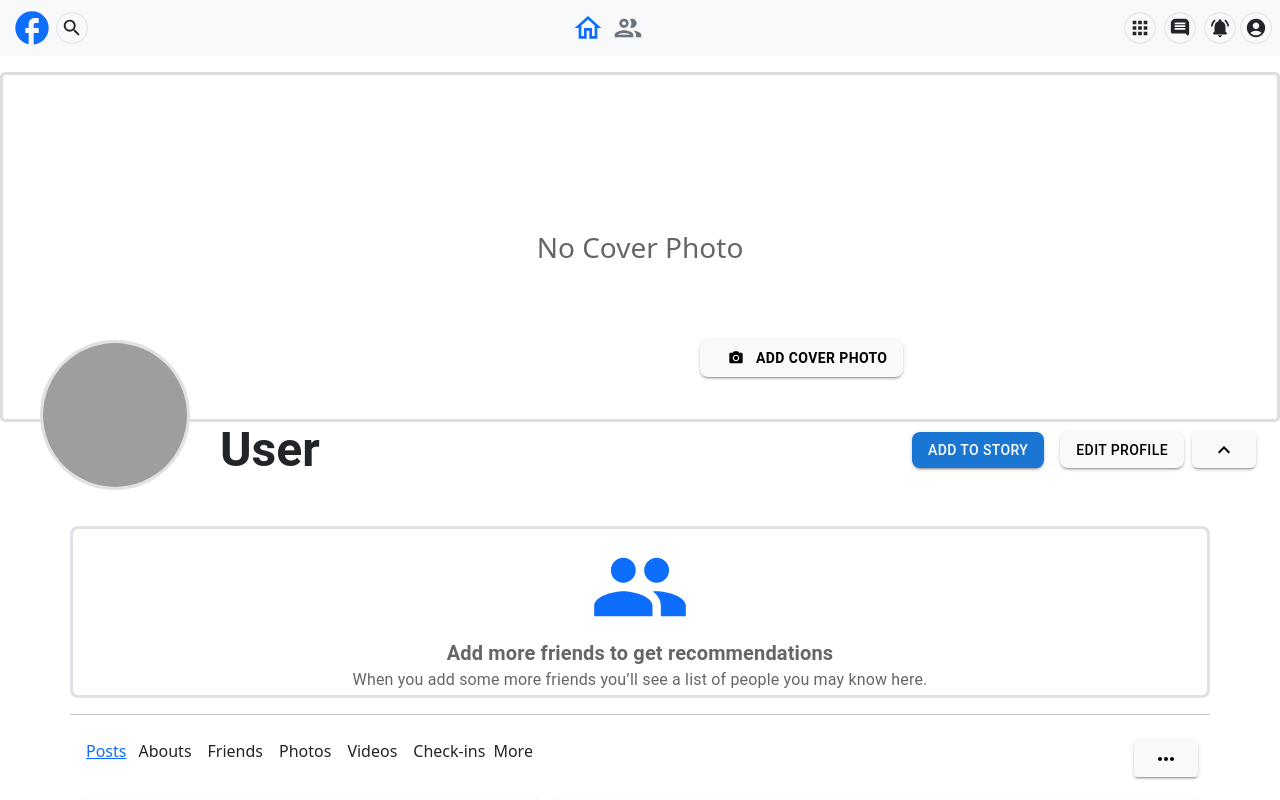
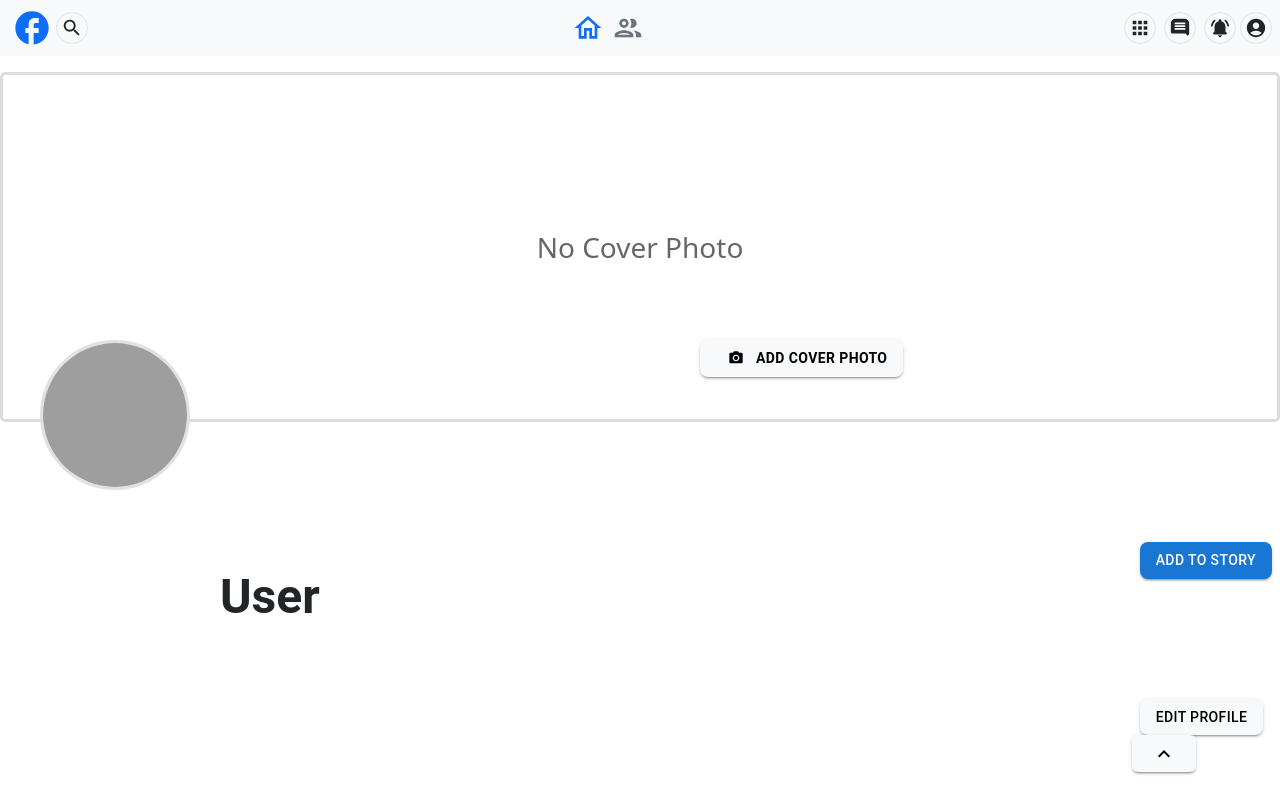
Before and after one commit to sumeetCodes/Facebook-Clone-React-App, a React app in the folder Facebook-Clone-app/: page /profile in a window 1280 px wide. Shown: the top 800 px of the page. Built offline with nearby package versions, Linux system fonts and the light colour scheme; grey boxes are pictures that could not be loaded; the HTML template or start-up script is replaced by a standard one.

Commit message:
made responsive

```diff
--- a/Facebook-Clone-app/src/components/layout/Pages/friendTab/friendTabFile.jsx
+++ b/Facebook-Clone-app/src/components/layout/Pages/friendTab/friendTabFile.jsx
@@ -17,7 +17,7 @@ const FriendTabComponent = () => {
        <Grid container>
 
 {/* left */}
- <Grid size={{md:4}}>
+ <Grid size={{md:4}} sx={{ display: { xs: 'none', sm: 'none', md: 'block' } }}>
 
 <FriendLeftComponent />
 
--- a/Facebook-Clone-app/src/components/layout/Pages/homeTab/homeComponents/middle/middleHome.jsx
+++ b/Facebook-Clone-app/src/components/layout/Pages/homeTab/homeComponents/middle/middleHome.jsx
@@ -7,11 +7,17 @@ import PhotoSizeSelectActualIcon from '@mui/icons-material/PhotoSizeSelectActual
 import EmojiEmotionsIcon from '@mui/icons-material/EmojiEmotions';
 import AddCircleRoundedIcon from '@mui/icons-material/AddCircleRounded';
 import Posts from '../../../../../API\'s/postsAPI/post';
+import { useNavigate } from 'react-router-dom';
 
 
 const MiddleHomeComponent = () => {
 
 
+ const navigate = useNavigate();
+
+    function profileClick () {
+        navigate('/profile')
+    }
 
     return (
        <>
@@ -24,7 +30,7 @@ const MiddleHomeComponent = () => {
 
 
 <Box className="">
-    <AccountCircleIcon className="fs-1 border rounded-circle p-1 me-2" />
+    <AccountCircleIcon onClick={profileClick} className="fs-1 border rounded-circle p-1 me-2" />
 <input type="text" placeholder='What on your mind, User' className='p-2 rounded-pill border border-none w-75 mx-2' />
 </Box>
 
--- a/Facebook-Clone-app/src/components/layout/Pages/homeTab/homeTabFile.jsx
+++ b/Facebook-Clone-app/src/components/layout/Pages/homeTab/homeTabFile.jsx
@@ -18,21 +18,21 @@ const HomeTabComponent = () => {
 <Grid container spacing={2}>
 
 {/* left */}
-<Grid size={{ md: 3 }}>
+<Grid size={{ md: 3, lg:3 }} sx={{ display: { xs: 'none', sm: 'none', md: 'block' } }}>
 
 <LeftHomeComponent />
 
 </Grid>
 
 {/* middle */}
-<Grid size={{ md: 6 }} className="">
+<Grid size={{ md: 6, lg:6, xs:12 }} className="">
 
     <MiddleHomeComponent />
 
 </Grid>
 
 {/* right */}
-<Grid size={{ md: 3 }}>
+<Grid size={{ md: 3, lg:3 }} sx={{ display: { xs: 'none', sm: 'none', md: 'block' } }}>
 
     <RightHomeComponent />
 
--- a/Facebook-Clone-app/src/components/layout/Pages/profilePage/profilePageComponents/coverPhoto.jsx
+++ b/Facebook-Clone-app/src/components/layout/Pages/profilePage/profilePageComponents/coverPhoto.jsx
@@ -94,7 +94,8 @@ const defaultProfilePic = 'https://external-content.duckduckgo.com/iu/?u=https%3
           <Box className="d-flex justify-content-between align-items-center">
             {/* profile name */}
             <Box>
-              <Typography variant="h3" className="fw-bold me-5" style={{ marginLeft: "220px" }}>
+              <Typography variant="h3" className="fw-bold me-5" style={{ marginLeft: "220px" }}
+              sx={{ display: { xs: 'none', sm: 'none', md: 'block' } }}>
                 {username}
               </Typography>
             </Box>
@@ -102,17 +103,23 @@ const defaultProfilePic = 'https://external-content.duckduckgo.com/iu/?u=https%3
             {/* buttons */}
             <Box>
               {/* add story btn */}
-              <Button variant="contained" className="rounded-3 mx-2">
+              <Button variant="contained"
+              style={{ marginTop: '120px' }}
+              className="rounded-3 mx-2 d-sm-block">
                 Add to Story
               </Button>
 
               {/* edit profile button */}
-              <Button variant="contained" className="bg-light text-black rounded-3 mx-2"
+              <Button variant="contained"
+               style={{ marginTop: '120px' }}
+              className="bg-light text-black rounded-3 mx-2 d-sm-block"
 onClick={handleOpen}>
                 Edit Profile
               </Button>
 
-              <Button variant="contained" className="bg-light text-black rounded-2 me-4">
+              <Button variant="contained"
+              sx={{ display: { xs: 'none', sm: 'none', md: 'block' } }}
+              className="bg-light text-black rounded-2 me-4">
                 <KeyboardArrowUpIcon />
               </Button>
             </Box>
--- a/Facebook-Clone-app/src/components/layout/login/loginPageFile.jsx
+++ b/Facebook-Clone-app/src/components/layout/login/loginPageFile.jsx
@@ -61,7 +61,7 @@ const LoginPageComponent = () => {
         <Grid container spacing={3} className="flex-wrap">
 
           {/* left side */}
-          <Grid  size={{ xs: 12, md: 6 }}>
+          <Grid  size={{ xs: 12, md: 6 }} sx={{ display: { xs: 'none', sm: 'none', md: 'block' } }}>
             <Box className="mt-5">
 
               <Typography variant='h2' className='fw-bold mt-5' sx={{ color: "#1877f2", }}>
```
